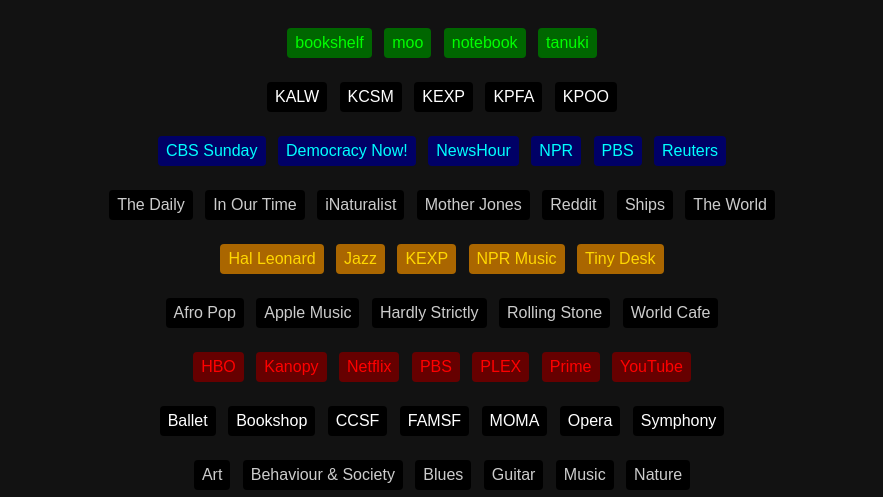
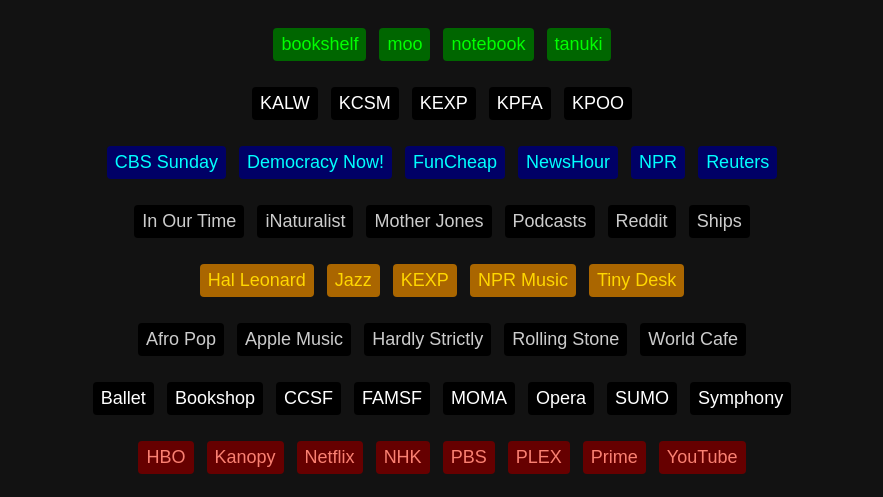
Before and after one commit to siznax/bookmarks, a plain HTML site: page index.html in a window 1280 px wide. Shown: the top 497 px of the page, without its empty margins (198-1081 px from the left). Drawn offline with Linux system fonts and the light colour scheme.

Commit message:
Added NHK, Sumo and re-arranged a bit

```diff
--- a/index.html
+++ b/index.html
@@ -1,3 +1,5 @@
+<head><title>siznax bookmarks</title></head>
+
 <link rel="stylesheet" href="style.css">
 
 <p class="links green" style="padding-top: 16px">
@@ -18,20 +20,19 @@
 <p class="links blue">
   <a href="https://www.cbsnews.com/sunday-morning/">CBS Sunday</a>
   <a href="https://democracynow.org/">Democracy Now!</a>
+  <a href="https://sf.funcheap.com/">FunCheap</a>
   <a href="https://www.pbs.org/show/newshour/">NewsHour</a>
   <a href="https://npr.org/">NPR</a>
-  <a href="https://www.pbs.org/">PBS</a>
   <a href="https://reuters.tv/">Reuters</a>
 </p>
 
 <p class="links">
-  <a href="https://www.nytimes.com/column/the-daily">The Daily</a>
   <a href="https://www.bbc.co.uk/programmes/b006qykl">In Our Time</a>
   <a href="https://www.inaturalist.org/observations?place_id=94045&popular&subview=map&verifiable=any">iNaturalist</a>
   <a href="https://www.motherjones.com/">Mother Jones</a>
+  <a href="https://podcasts.google.com/">Podcasts</a>
   <a href="https://reddit.com/">Reddit</a>
   <a href="https://www.marinetraffic.com/en/ais/home/centerx:-122.493/centery:37.796/zoom:13">Ships</a>
-  <a href="https://www.pri.org/">The World</a>
 </p>
 
 <p class="links orange">
@@ -50,16 +51,6 @@
   <a href="https://www.npr.org/sections/world-cafe/">World Cafe</a>
 </p>
 
-<p class="links red">
-  <a href="https://www.hbomax.com/">HBO</a>
-  <a href="https://sfpl.kanopy.com/user/1150313/watch-list">Kanopy</a>
-  <a href="https://netflix.com/">Netflix</a>
-  <a href="https://www.pbs.org/my-list-shows/">PBS</a>
-  <a href="https://app.plex.tv/desktop/">PLEX</a>
-  <a href="https://www.amazon.com/Amazon-Video/b/?&node=2858778011">Prime</a>
-  <a href="https://www.youtube.com/playlist?list=WL">YouTube</a>
-</p>
-
 <p class="links white">
   <a href="https://www.sfballet.org/">Ballet</a>
   <a href="https://www.bookshop.org/">Bookshop</a>
@@ -67,7 +58,19 @@
   <a href="https://www.famsf.org/">FAMSF</a>
   <a href="https://www.sfmoma.org/">MOMA</a>
   <a href="https://sfopera.com/">Opera</a>
+  <a href="https://www3.nhk.or.jp/nhkworld/en/tv/sumo/">SUMO</a>
   <a href="https://www.sfsymphony.org/">Symphony</a>
+</p>
+
+<p class="links red">
+  <a href="https://www.hbomax.com/">HBO</a>
+  <a href="https://sfpl.kanopy.com/user/1150313/watch-list">Kanopy</a>
+  <a href="https://netflix.com/">Netflix</a>
+  <a href="https://www3.nhk.or.jp/nhkworld/en/live/">NHK</a>
+  <a href="https://www.pbs.org/my-list-shows/">PBS</a>
+  <a href="https://app.plex.tv/desktop/">PLEX</a>
+  <a href="https://www.amazon.com/Amazon-Video/b/?&node=2858778011">Prime</a>
+  <a href="https://www.youtube.com/playlist?list=WL">YouTube</a>
 </p>
 
 <p class="links">
@@ -85,6 +88,7 @@
   <a href="https://www.youtube.com/playlist?list=PLwOcdj091QTYXUj3yUza456yWc8JeKiFI">Carrey</a>
   <a href="https://www.youtube.com/user/chomskysphilosophy">Chomsky</a>
   <a href="https://www.youtube.com/results?search_query=artist+chris+jordan">Jordan</a>
+  <br>
   <a href="https://www.youtube.com/channel/UCDLD_zxiuyh1IMasq9nbjrA">Lynch</a>
   <a href="https://www.youtube.com/c/Wpahp/videos">McKenna</a>
   <a href="https://www.youtube.com/results?search_query=russell+means">Means</a>
--- a/style.css
+++ b/style.css
@@ -2,6 +2,7 @@ body, html {
     background-color: #121212;
     font-family: sans-serif;
     text-align: center;
+    font-size: 18px;
 }
 
 .links a {
@@ -19,7 +20,7 @@ body, html {
 
 .red a {
     background-color: #600;
-    color: red;
+    color: salmon;
 }
 
 .orange a {
```
